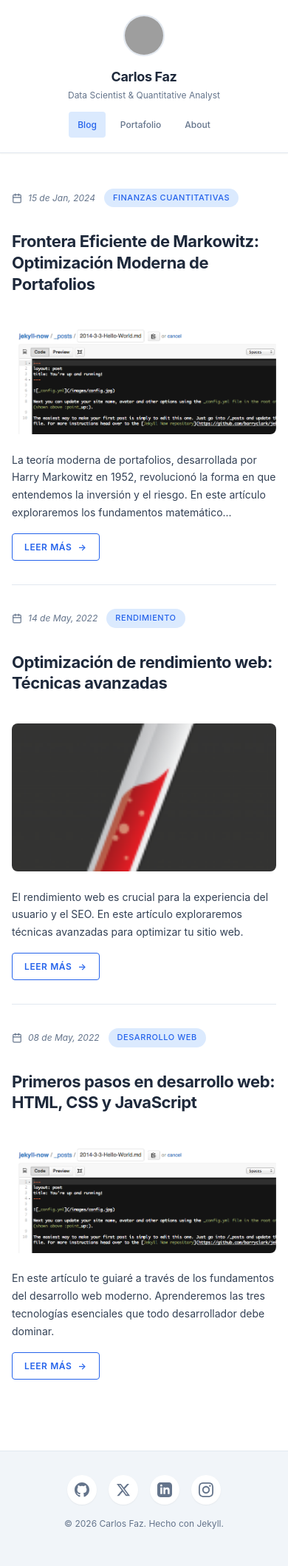
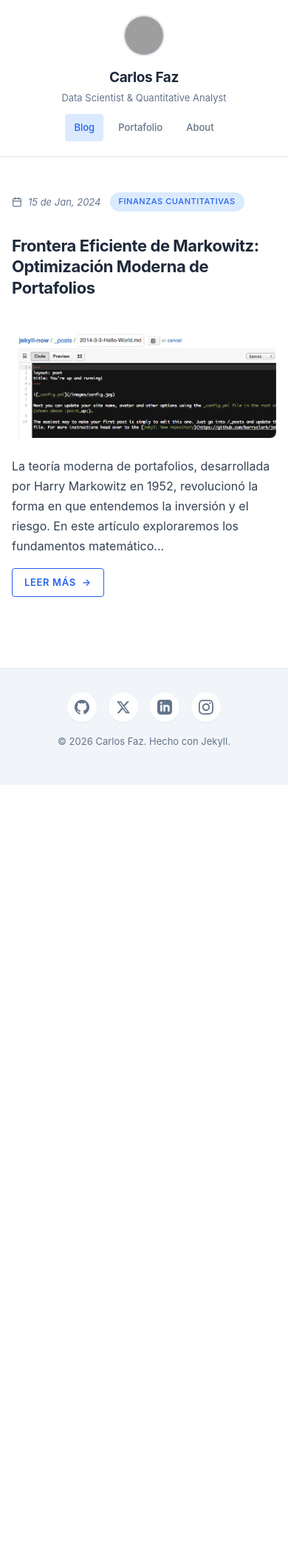
Before and after one commit to carlosfaz/carlosfaz.github.io, a Jekyll site: the page built from index.html, in a window 390 px wide. Shown: the whole page at 74% size. Built offline with Jekyll 4.4.1, drawn with Linux system fonts in a browser that asks for light colours; after the commit the page ends 1061 px from its top, so only the background shows below that; grey boxes are pictures that could not be loaded.

Commit message:
v1.17
v1.17

````diff
--- a/_posts/2022-5-14-Hello-World3.md
+++ /dev/null
@@ -1,155 +0,0 @@
----
-layout: post
-title: "Optimización de rendimiento web: Técnicas avanzadas"
-use_math: true
-published: true
-excerpt_separator: <!--more-->
-date: 2022-05-14
-category: "Rendimiento"
-tags: ["Performance", "Optimización", "Web Vitals"]
-thumbnail: "/images/jekyll-logo.png"
----
-
-El rendimiento web es crucial para la experiencia del usuario y el SEO. En este artículo exploraremos técnicas avanzadas para optimizar tu sitio web.
-
-<!--more-->
-
-## Core Web Vitals: Las métricas esenciales
-
-Google ha definido tres métricas clave para medir la experiencia del usuario:
-
-### 1. Largest Contentful Paint (LCP)
-
-Mide el tiempo que tarda en cargarse el elemento de contenido más grande visible en el viewport.
-
-**Objetivo:** Menos de 2.5 segundos
-
-```javascript
-// Medir LCP con JavaScript
-const observer = new PerformanceObserver((entryList) => {
-    const entries = entryList.getEntries();
-    const lastEntry = entries[entries.length - 1];
-    console.log('LCP:', lastEntry.startTime);
-});
-
-observer.observe({ entryTypes: ['largest-contentful-paint'] });
-```
-
-### 2. First Input Delay (FID)
-
-Mide el tiempo desde que el usuario interactúa por primera vez con tu página hasta que el navegador puede responder.
-
-**Objetivo:** Menos de 100 milisegundos
-
-### 3. Cumulative Layout Shift (CLS)
-
-Mide la estabilidad visual de la página, calculando la suma de todos los desplazamientos de diseño inesperados.
-
-**Objetivo:** Menos de 0.1
-
-```javascript
-// Medir CLS
-let clsValue = 0;
-const observer = new PerformanceObserver((list) => {
-    for (const entry of list.getEntries()) {
-        if (!entry.hadRecentInput) {
-            clsValue += entry.value;
-        }
-    }
-    console.log('CLS actual:', clsValue);
-});
-
-observer.observe({ entryTypes: ['layout-shift'] });
-```
-
-## Técnicas de optimización
-
-### 1. Code Splitting
-
-Divide tu código en chunks más pequeños que se cargan bajo demanda:
-
-```javascript
-// Ejemplo con importación dinámica
-const loadModule = async () => {
-    const module = await import('./heavy-module.js');
-    module.initialize();
-};
-
-document.getElementById('load-btn').addEventListener('click', loadModule);
-```
-
-### 2. Lazy Loading de imágenes
-
-Carga imágenes solo cuando están a punto de ser visibles:
-
-```html
-<!-- Lazy loading nativo -->
-<img src="image.jpg" loading="lazy" alt="Descripción">
-
-<!-- Lazy loading con Intersection Observer -->
-<img data-src="image.jpg" class="lazy" alt="Descripción">
-
-<script>
-const lazyImages = document.querySelectorAll('img.lazy');
-
-const imageObserver = new IntersectionObserver((entries, observer) => {
-    entries.forEach(entry => {
-        if (entry.isIntersecting) {
-            const img = entry.target;
-            img.src = img.dataset.src;
-            img.classList.remove('lazy');
-            observer.unobserve(img);
-        }
-    });
-});
-
-lazyImages.forEach(img => imageObserver.observe(img));
-</script>
-```
-
-### 3. Critical CSS
-
-Extrae y carga primero el CSS necesario para renderizar el contenido visible:
-
-```html
-<!-- Critical CSS inline -->
-<style>
-/* Estilos críticos para above-the-fold */
-body { font-family: system-ui; margin: 0; }
-header { background: #333; color: white; }
-</style>
-
-<!-- CSS no crítico diferido -->
-<link rel="preload" href="styles.css" as="style" onload="this.rel='stylesheet'">
-<noscript><link rel="stylesheet" href="styles.css"></noscript>
-```
-
-### 4. Compresión y optimización de recursos
-
-```bash
-# Compresión con Brotli
-npm install -g brotli
-brotli file.js -o file.js.br
-
-# Optimización de imágenes con ImageMagick
-convert input.jpg -quality 85 -resize 1200x output.jpg
-```
-
-## Herramientas de medición
-
-### Lighthouse
-
-```javascript
-// Ejecutar Lighthouse desde la línea de comandos
-npx lighthouse https://tusitio.com --view --output=html
-```
-
-### WebPageTest
-
-Permite pruebas desde múltiples ubicaciones y dispositivos.
-
-## Conclusión
-
-La optimización del rendimiento web es un proceso continuo. Mide, optimiza y vuelve a medir para asegurar la mejor experiencia posible para tus usuarios.
-
-¿Qué técnicas de optimización has implementado en tus proyectos? ¡Comparte tu experiencia en los comentarios!
--- a/_posts/2022-5-8-Hello-World1.md
+++ /dev/null
@@ -1,158 +0,0 @@
----
-layout: post
-title: "Primeros pasos en desarrollo web: HTML, CSS y JavaScript"
-use_math: true
-published: true
-excerpt_separator: <!--more-->
-date: 2022-05-08
-category: "Desarrollo Web"
-tags: ["HTML", "CSS", "JavaScript", "Tutorial"]
-thumbnail: "/images/first-post.png"
----
-
-En este artículo te guiaré a través de los fundamentos del desarrollo web moderno. Aprenderemos las tres tecnologías esenciales que todo desarrollador debe dominar.
-
-<!--more-->
-
-## HTML: La estructura de tu sitio
-
-HTML (HyperText Markup Language) es el esqueleto de cualquier página web. Define la estructura y el contenido.
-
-```html
-<!DOCTYPE html>
-<html lang="es">
-<head>
-    <meta charset="UTF-8">
-    <meta name="viewport" content="width=device-width, initial-scale=1.0">
-    <title>Mi primer sitio web</title>
-</head>
-<body>
-    <header>
-        <h1>Bienvenido a mi sitio</h1>
-        <nav>
-            <ul>
-                <li><a href="#inicio">Inicio</a></li>
-                <li><a href="#sobre-mi">Sobre mí</a></li>
-                <li><a href="#contacto">Contacto</a></li>
-            </ul>
-        </nav>
-    </header>
-
-    <main>
-        <section id="inicio">
-            <h2>¿Qué es el desarrollo web?</h2>
-            <p>El desarrollo web es el proceso de crear aplicaciones y sitios web que se ejecutan en internet.</p>
-        </section>
-    </main>
-
-    <footer>
-        <p>&copy; 2024 Mi sitio web</p>
-    </footer>
-</body>
-</html>
-```
-
-## CSS: El arte de la presentación
-
-CSS (Cascading Style Sheets) se encarga de dar estilo y belleza a tu sitio web.
-
-```css
-/* Estilos básicos */
-body {
-    font-family: 'Segoe UI', Tahoma, Geneva, Verdana, sans-serif;
-    line-height: 1.6;
-    color: #333;
-    max-width: 1200px;
-    margin: 0 auto;
-    padding: 20px;
-}
-
-header {
-    background: linear-gradient(135deg, #667eea 0%, #764ba2 100%);
-    color: white;
-    padding: 2rem;
-    border-radius: 10px;
-    box-shadow: 0 4px 6px rgba(0, 0, 0, 0.1);
-}
-
-nav ul {
-    list-style: none;
-    display: flex;
-    gap: 2rem;
-    margin: 0;
-    padding: 0;
-}
-
-nav a {
-    color: white;
-    text-decoration: none;
-    padding: 0.5rem 1rem;
-    border-radius: 5px;
-    transition: background 0.3s ease;
-}
-
-nav a:hover {
-    background: rgba(255, 255, 255, 0.2);
-}
-```
-
-## JavaScript: La lógica y la interactividad
-
-JavaScript es el lenguaje que da vida a tu sitio web, permitiendo interacciones y funcionalidades dinámicas.
-
-```javascript
-// Función para cambiar el tema
-function toggleTheme() {
-    const body = document.body;
-    const currentTheme = body.getAttribute('data-theme');
-
-    if (currentTheme === 'dark') {
-        body.setAttribute('data-theme', 'light');
-        localStorage.setItem('theme', 'light');
-    } else {
-        body.setAttribute('data-theme', 'dark');
-        localStorage.setItem('theme', 'dark');
-    }
-}
-
-// Evento para el botón de tema
-document.addEventListener('DOMContentLoaded', function() {
-    const themeButton = document.getElementById('theme-toggle');
-    if (themeButton) {
-        themeButton.addEventListener('click', toggleTheme);
-    }
-
-    // Cargar tema guardado
-    const savedTheme = localStorage.getItem('theme');
-    if (savedTheme) {
-        document.body.setAttribute('data-theme', savedTheme);
-    }
-});
-```
-
-## Matemáticas en desarrollo web
-
-Las matemáticas son fundamentales en desarrollo web, especialmente para:
-
-- **Animaciones CSS**: Uso de funciones trigonométricas y cálculos de tiempo
-- **Responsive Design**: Cálculos de porcentajes y breakpoints
-- **Gráficos y visualizaciones**: Geometría y álgebra lineal
-
-Por ejemplo, para crear una animación de rotación:
-
-```css
-@keyframes rotate {
-    from { transform: rotate(0deg); }
-    to { transform: rotate(360deg); }
-}
-
-.spinner {
-    animation: rotate 2s linear infinite;
-}
-```
-
-## Conclusión
-
-Dominar HTML, CSS y JavaScript es el primer paso para convertirte en un desarrollador web completo. Estas tecnologías trabajan juntas para crear experiencias web modernas y atractivas.
-
-¿Listo para comenzar tu viaje en el desarrollo web? ¡El futuro te espera!
--- a/_sass/_variables.scss
+++ b/_sass/_variables.scss
@@ -41,15 +41,15 @@ $helvetica: $fontSans;
 $helveticaNeue: $fontSans;
 $georgia: $fontSerif;
 
-// Typography scale - Reduced for more compact look
+// Typography scale - Adjusted for blog readability
 $fontXs: 11px;
-$fontSm: 12px;
-$fontBase: 14px;
-$fontMd: 16px;
-$fontLg: 18px;
+$fontSm: 13px;
+$fontBase: 16px;
+$fontMd: 17px;
+$fontLg: 19px;
 $fontXl: 22px;
 $font2xl: 26px;
-$font3xl: 32px;
+$font3xl: 30px;
 
 // Spacing scale
 $space1: 4px;
````
